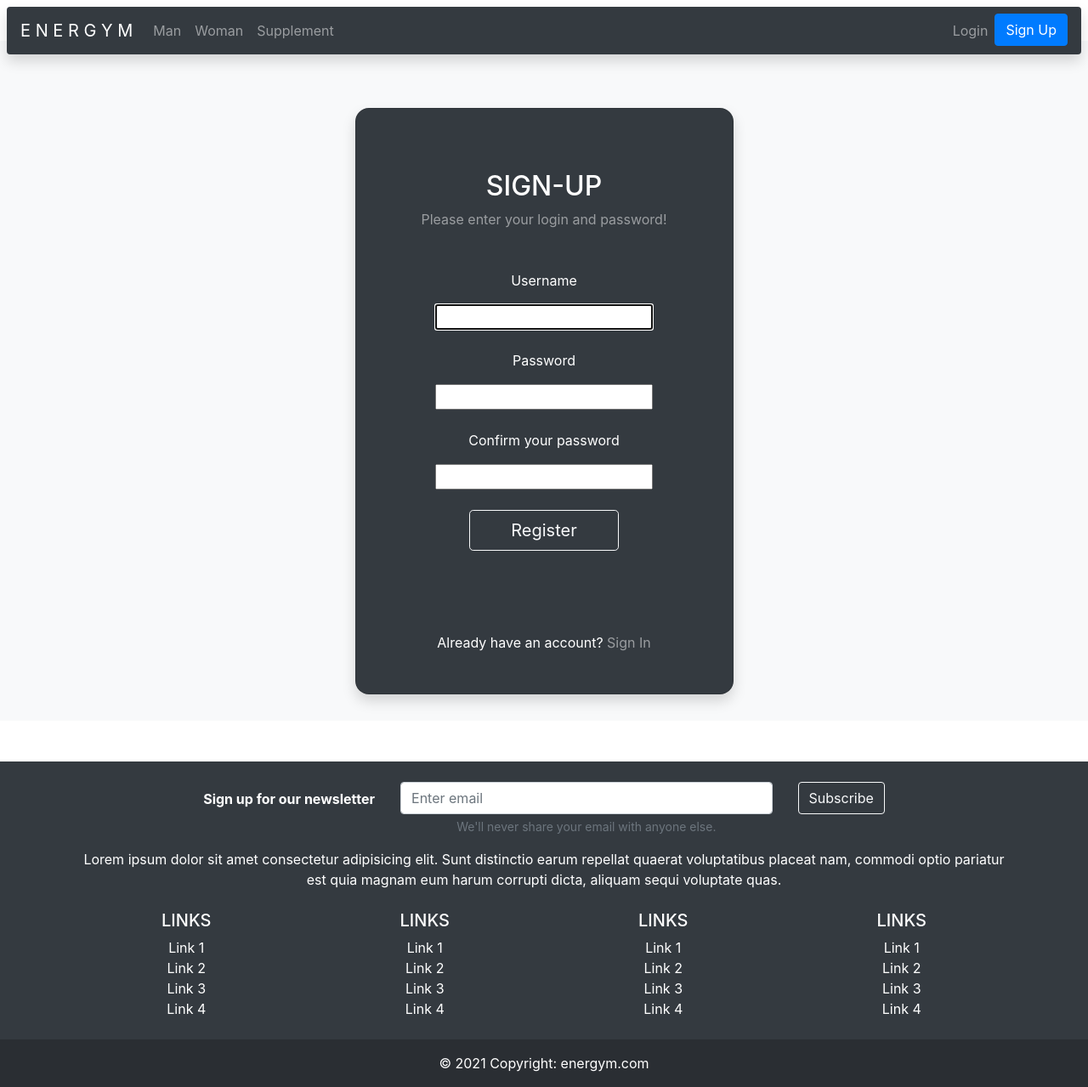
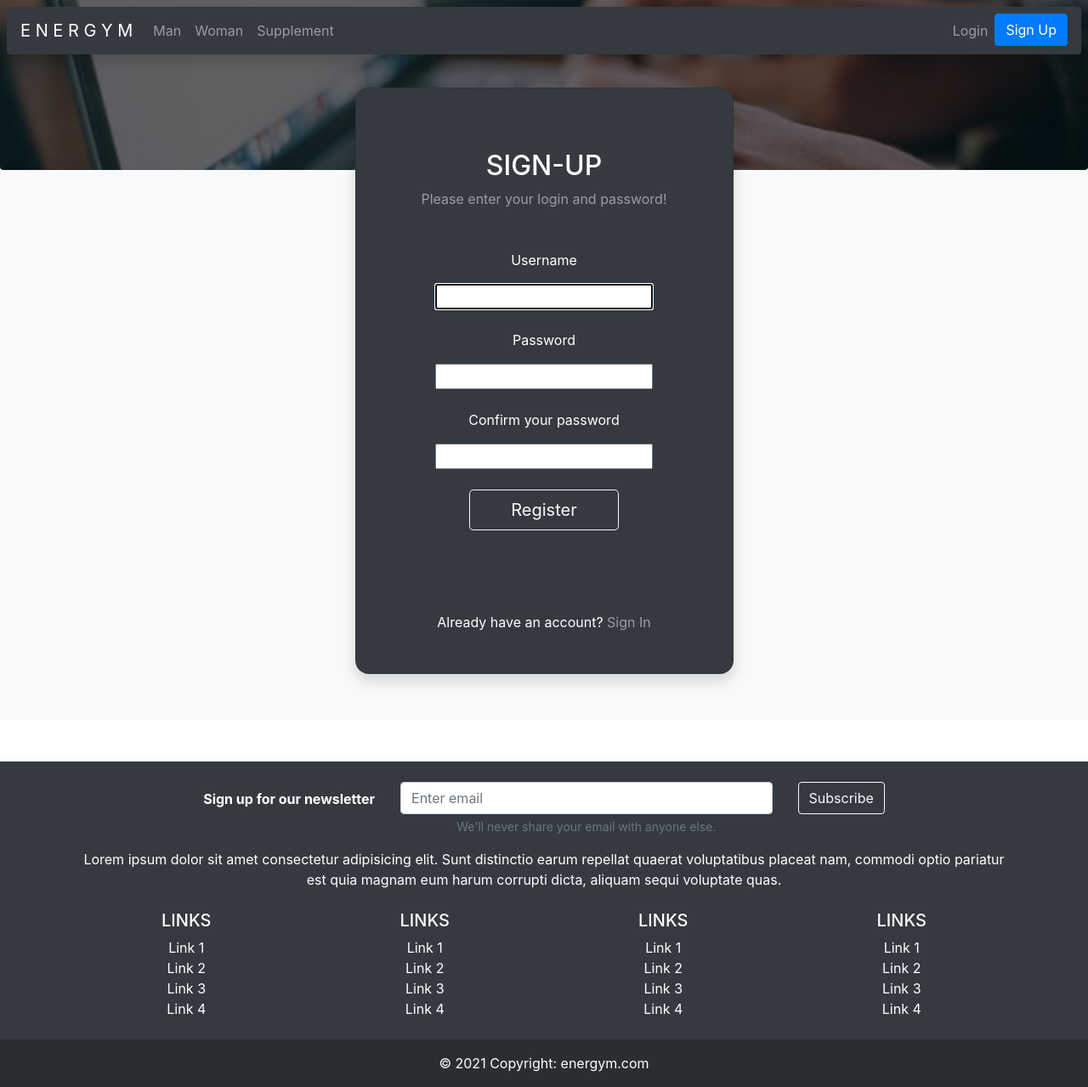
Before and after one commit to ChristianNagata/ecommerce, a Django app: page /user/register/ in a window 1280 px wide. Shown: the whole page at 85% size. Run offline with Django 3.2, Linux system fonts and the light colour scheme; parts of the project's set-up code (start-up, migrations or seed data) failed here and were passed over.

Commit message:
Banner adicionado a página de login e register

```diff
--- a/templates/products/products.html
+++ b/templates/products/products.html
@@ -42,7 +42,7 @@
                 <p class="">category: {{ product.category }} > {{ product.sub_category }}</p>
                 <p class="card-text">$ {{ product.price|stringformat:".2f" }}</p>
                 <a href="{% url 'product' product.category.id product.id %}" class="btn btn-primary">Buy product</a>
-                <a href="{% url 'product' product.category.id product.id %}" class="btn btn-secondary">Add to cart</a>
+                <a href="?" class="btn btn-secondary" disabled>Add to cart</a>
             </div>
         </div>
     {% endif %}
--- a/templates/products/subtotal.html
+++ b/templates/products/subtotal.html
@@ -33,12 +33,12 @@
 
         <div class="card col-3">
             <ul class="list-group list-group-flush">
+                <li class="list-group-item">Free shipping</li>
                 <li class="list-group-item">Discounts: $ 0.00</li>
-                <li class="list-group-item">Free shipping</li>
                 <li class="list-group-item"><h5>Subtotal: $ {{ product.price|stringformat:".2f" }}</h5></li>
             </ul>
             <div class="card-body">
-            <button type="submit" class="btn btn-primary">Checkout</button>
+            <button type="submit" class="btn btn-primary" disabled>Checkout</button>
             </div>
         </div>
         {% endfor %}
--- a/templates/registration/register.html
+++ b/templates/registration/register.html
@@ -1,8 +1,22 @@
 {% extends "base.html" %}
+{% load static %}
+
+
+{% block header %}
+<div id="carouselExampleSlidesOnly" class="carousel" data-ride="carousel">
+  <div class="carousel-inner" style="position: absolute;">
+      <div class="carousel-item active">
+          <img src="/static/products/img/image-banner5.jpg" class="d-block w-100 banner-imagem1 rounded-bottom" alt="...">
+      </div>
+  </div>
+</div>
+{% endblock header %}
+
+
 {% block content %}
 
 <section class="vh-100 gradient-custom bg-light">
-    <div class="container pt-5 h-100">
+    <div class="container h-100">
       <div class="row d-flex justify-content-center align-items-center h-100">
         <div class="col-12 col-md-8 col-lg-6 col-xl-5">
           <div class="card bg-dark text-white shadow" style="border-radius: 1rem;">
```
Also changed, not shown: templates/registration/login.html (+13 -1 lines), db.sqlite3, static/products/img/image-banner5.jpg (added).
